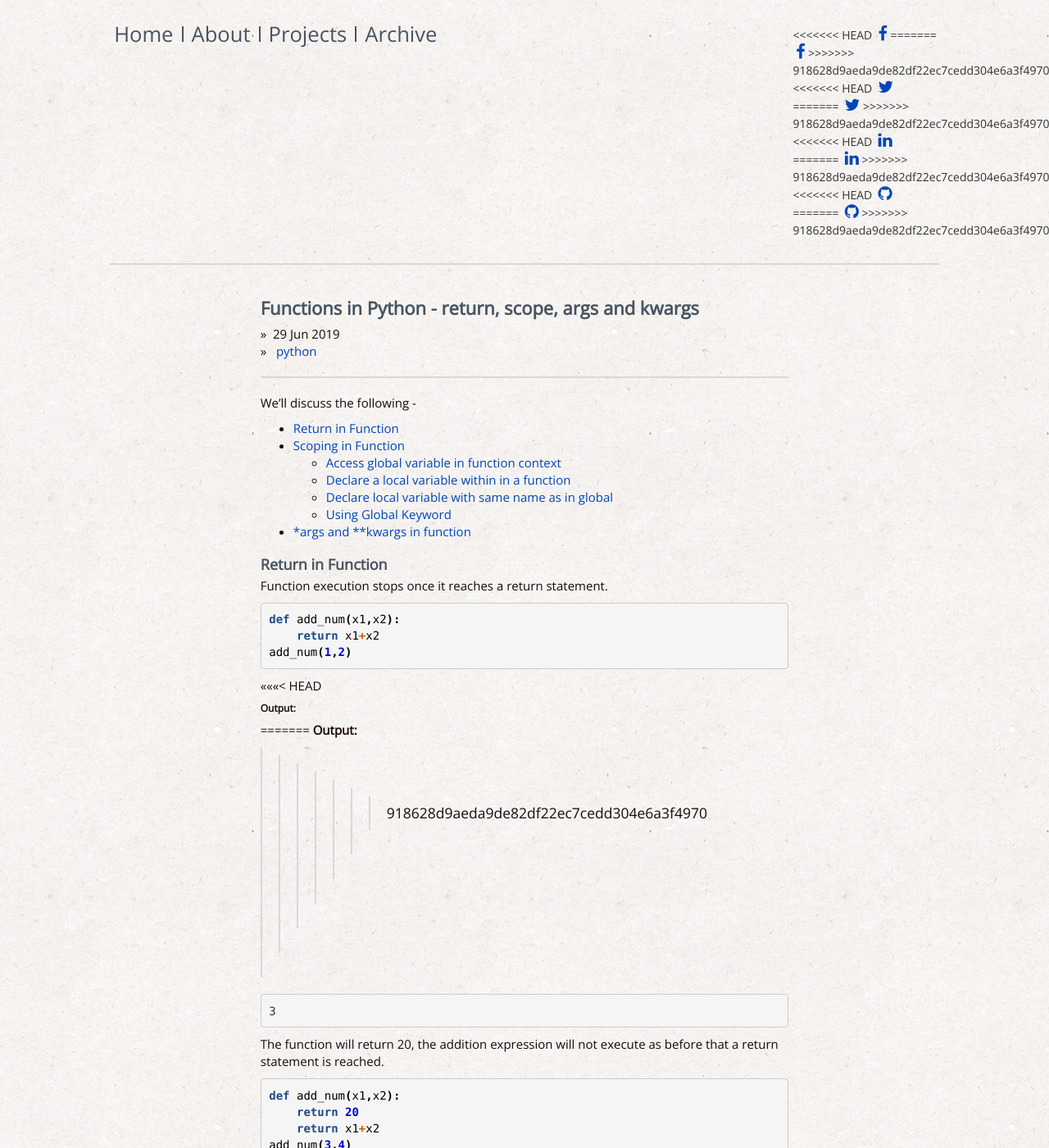
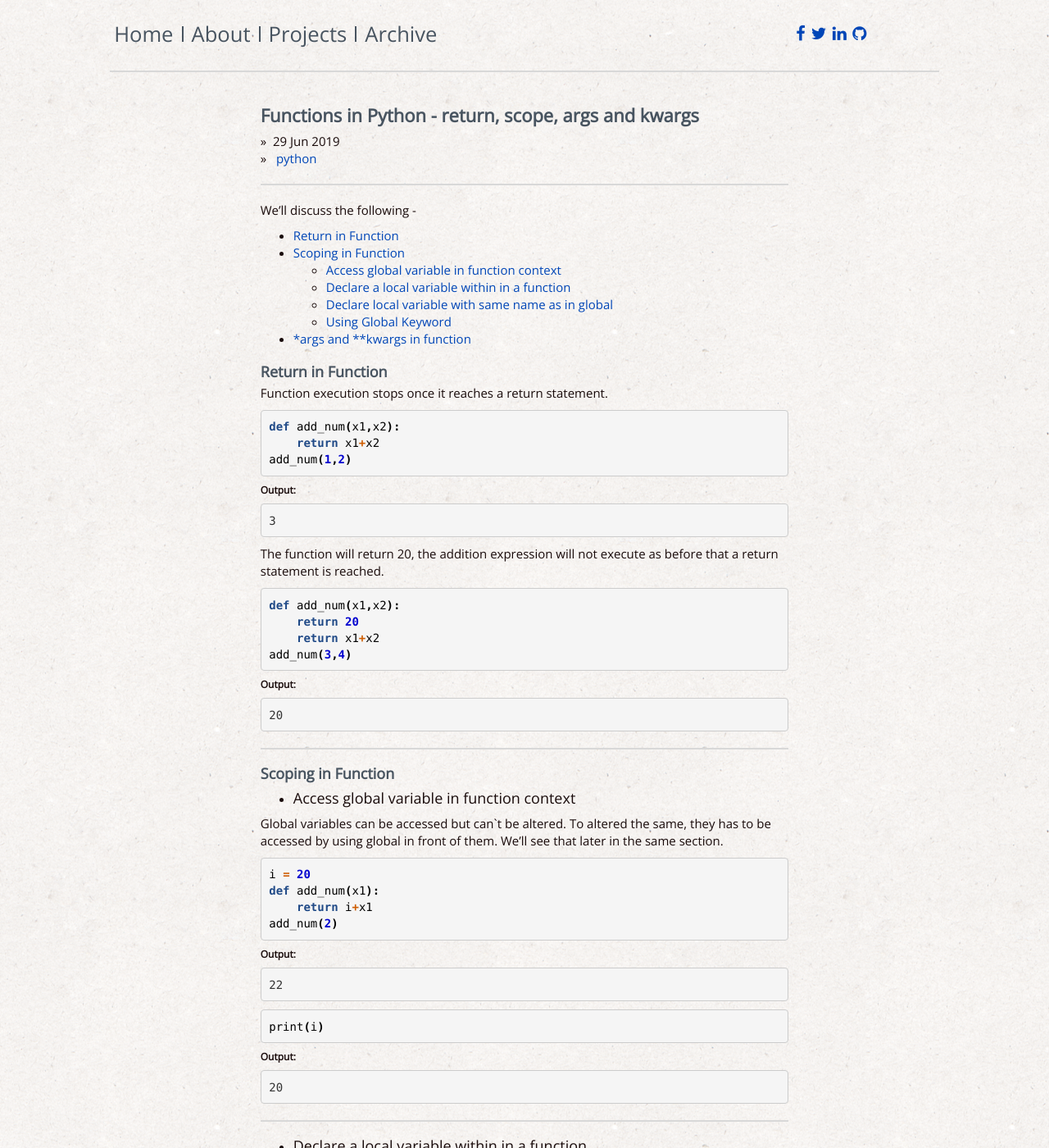
Before and after one commit to aakashkh/data-patterns, a Jekyll site: the page built from _posts/python/2019-06-29-Args-Kwargs-Return.md, in a window 1280 px wide and 1400 px high. Shown: the whole window at 82% size. Built offline with Jekyll 4.4.1, drawn with Linux system fonts in a browser that asks for light colours; nearby versions of some CDN libraries; comment, search, counter and statistics services are not loaded; some of the changed text lies outside the part shown.

````diff
--- a/_layouts/default.html
+++ b/_layouts/default.html
@@ -167,11 +167,7 @@
         <br>
               <div class="social">
       {% for link in site.social %}
-<<<<<<< HEAD
       &nbsp;<a href="{{ link.link }}" target="_blank"><i class="fa {{ link.icon }}" style="font-size:20px;"></i></a>
-=======
-      <a href="{{ link.link }}" target="_blank">&nbsp;<i class="fa {{ link.icon }}" style="font-size:20px;"></i></a>
->>>>>>> 918628d9aeda9de82df22ec7cedd304e6a3f4970
     {% endfor %}
   </div></div>
 
--- a/_posts/python/2019-06-29-Args-Kwargs-Return.md
+++ b/_posts/python/2019-06-29-Args-Kwargs-Return.md
@@ -26,11 +26,7 @@
     return x1+x2
 add_num(1,2)
 ```
-<<<<<<< HEAD
 ###### **Output:**
-=======
-**Output:**
->>>>>>> 918628d9aeda9de82df22ec7cedd304e6a3f4970
 
 
 
@@ -47,11 +43,7 @@
 add_num(3,4)
 ```
 
-<<<<<<< HEAD
 ###### **Output:**
-=======
-**Output:**
->>>>>>> 918628d9aeda9de82df22ec7cedd304e6a3f4970
 
 
     20
@@ -72,11 +64,7 @@
 ```
 
 
-<<<<<<< HEAD
 ###### **Output:**
-=======
-**Output:**
->>>>>>> 918628d9aeda9de82df22ec7cedd304e6a3f4970
 
     22
 
@@ -86,11 +74,7 @@
 ```python
 print(i)
 ```
-<<<<<<< HEAD
 ###### **Output:**
-=======
-**Output:**
->>>>>>> 918628d9aeda9de82df22ec7cedd304e6a3f4970
 
     20
 
@@ -108,11 +92,7 @@
 
 
 
-<<<<<<< HEAD
 ###### **Output:**
-=======
-**Output:**
->>>>>>> 918628d9aeda9de82df22ec7cedd304e6a3f4970
 
     80
 
@@ -125,11 +105,7 @@
 except Exception as e:
     print("Found Error - {0}".format(e))
 ```
-<<<<<<< HEAD
 ###### **Output:**
-=======
-**Output:**
->>>>>>> 918628d9aeda9de82df22ec7cedd304e6a3f4970
 
     Found Error - name 'p' is not defined
 
@@ -145,11 +121,7 @@
     return i+x1
 add_num(4)
 ```
-<<<<<<< HEAD
 ###### **Output:**
-=======
-**Output:**
->>>>>>> 918628d9aeda9de82df22ec7cedd304e6a3f4970
 
 
 
@@ -161,11 +133,7 @@
 ```python
 print(i)
 ```
-<<<<<<< HEAD
 ###### **Output:**
-=======
-**Output:**
->>>>>>> 918628d9aeda9de82df22ec7cedd304e6a3f4970
 
     20
 
@@ -184,11 +152,7 @@
 except Exception as e:
     print("Found Error - {0}".format(e))
 ```
-<<<<<<< HEAD
 ###### **Output:**
-=======
-**Output:**
->>>>>>> 918628d9aeda9de82df22ec7cedd304e6a3f4970
 
     Found Error - local variable 'i' referenced before assignment
 
@@ -204,11 +168,7 @@
 ```
 
 
-<<<<<<< HEAD
 ###### **Output:**
-=======
-**Output:**
->>>>>>> 918628d9aeda9de82df22ec7cedd304e6a3f4970
 
     5
 
@@ -218,11 +178,7 @@
 ```python
 print(i)
 ```
-<<<<<<< HEAD
 ###### **Output:**
-=======
-**Output:**
->>>>>>> 918628d9aeda9de82df22ec7cedd304e6a3f4970
 
     0
 
@@ -240,11 +196,7 @@
 
 print_name("hello","world!")
 ```
-<<<<<<< HEAD
 ###### **Output:**
-=======
-**Output:**
->>>>>>> 918628d9aeda9de82df22ec7cedd304e6a3f4970
 
     hello
     world!
@@ -263,11 +215,7 @@
 
 print_name(a = "hello",b="world!")
 ```
-<<<<<<< HEAD
 ###### **Output:**
-=======
-**Output:**
->>>>>>> 918628d9aeda9de82df22ec7cedd304e6a3f4970
 
     {'a': 'hello', 'b': 'world!'}
     dict_items([('a', 'hello'), ('b', 'world!')])
````
